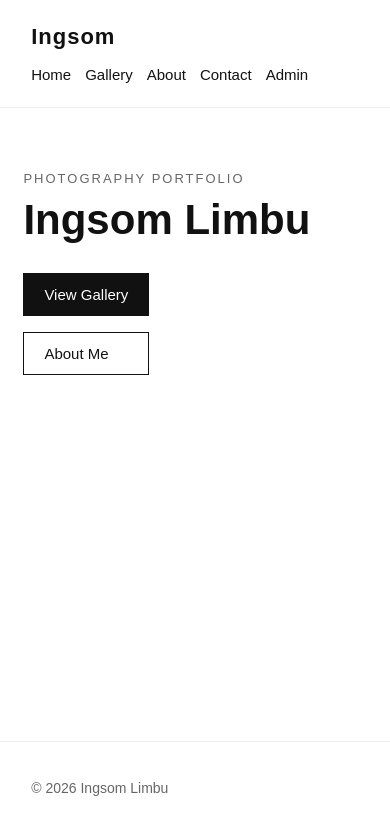
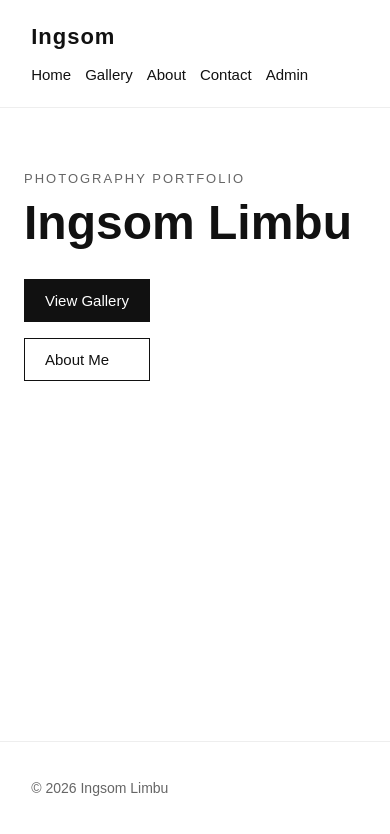
Before and after one commit to Ingsamangdembe/portfolio-website, a Next.js app: page / in a window 390 px wide. Shown: the top 834 px of the page. Built offline with nearby package versions, Linux system fonts and the light colour scheme.

Commit message:
Fix mobile gallery spacing

```diff
--- a/app/globals.css
+++ b/app/globals.css
@@ -251,3 +251,28 @@ textarea {
     flex-direction: column;
   }
 }
+
+@media (max-width: 700px) {
+  .page {
+    padding: 50px 24px;
+  }
+
+  h1 {
+    font-size: 48px;
+  }
+
+  .photo-grid {
+    grid-template-columns: 1fr;
+    gap: 42px;
+  }
+
+  .gallery-img {
+    width: 100%;
+    aspect-ratio: 3 / 2;
+    object-fit: cover;
+  }
+
+  .photo-card {
+    width: 100%;
+  }
+}
```
